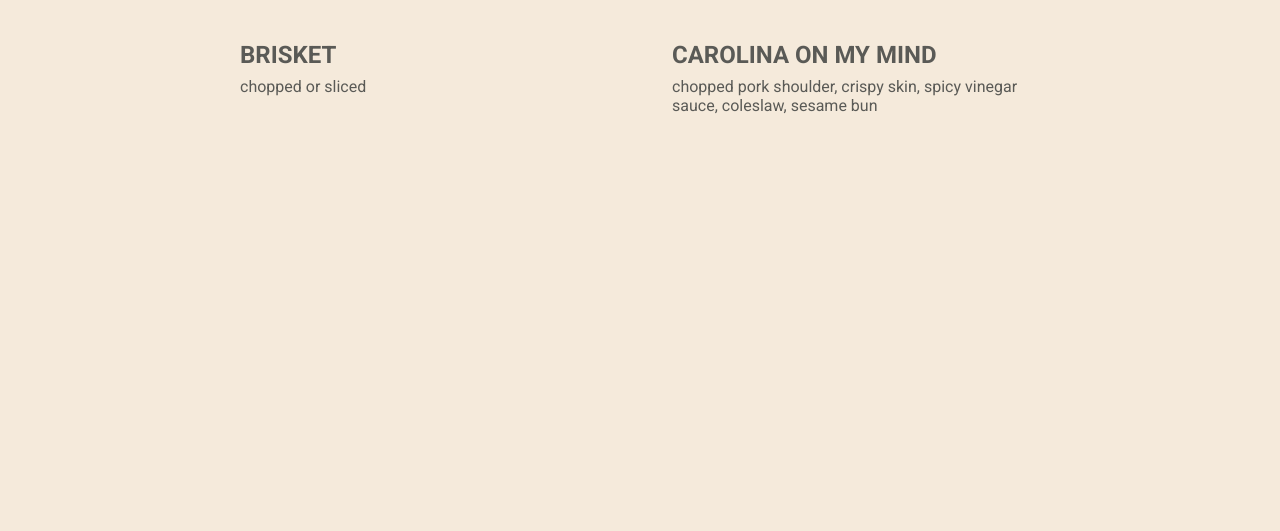
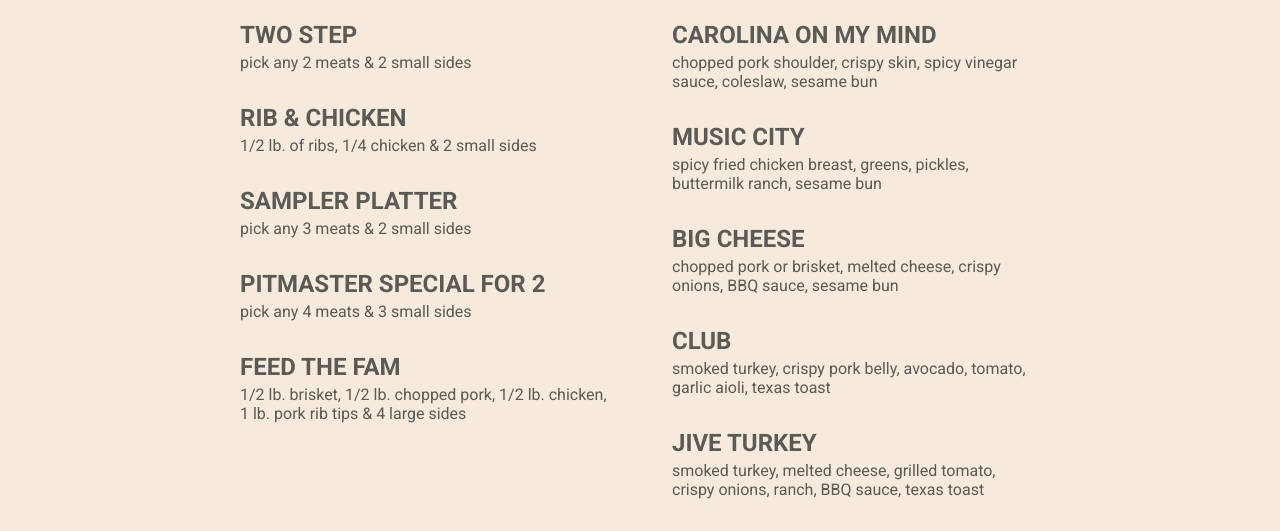
Before and after one commit to Nzha/restaurant-page, a website built with webpack: page dist/index.html in a window 1280 px wide. Both pictures are taken after a click on the link "Menu". Shown: the part 286-817 px from the top of the page. Built offline with nearby package versions, Linux system fonts and the light colour scheme.

Commit message:
Add menu items

```diff
--- a/src/menu.js
+++ b/src/menu.js
@@ -33,14 +33,34 @@ function loadMenu() {
     leftColumn.classList.add('left-column');
     menu.appendChild(leftColumn);
 
-    // const menuCategory = document.createElement('div');
-    // menuCategory.classList.add('menu-category');
-    // leftColumn.appendChild(menuCategory);
-
     leftColumn.appendChild(
         createMenuItem(
-            'BRISKET',
-            'chopped or sliced'
+            'TWO STEP',
+            'pick any 2 meats & 2 small sides'
+        )
+    )
+    leftColumn.appendChild(
+        createMenuItem(
+            'RIB & CHICKEN',
+            '1/2 lb. of ribs, 1/4 chicken & 2 small sides'
+        )
+    )
+    leftColumn.appendChild(
+        createMenuItem(
+            'SAMPLER PLATTER',
+            'pick any 3 meats & 2 small sides'
+        )
+    )
+    leftColumn.appendChild(
+        createMenuItem(
+            'PITMASTER SPECIAL FOR 2',
+            'pick any 4 meats & 3 small sides'
+        )
+    )
+    leftColumn.appendChild(
+        createMenuItem(
+            'FEED THE FAM',
+            '1/2 lb. brisket, 1/2 lb. chopped pork, 1/2 lb. chicken, 1 lb. pork rib tips & 4 large sides'
         )
     )
 
@@ -53,6 +73,30 @@ function loadMenu() {
         createMenuItem(
             'CAROLINA ON MY MIND',
             'chopped pork shoulder, crispy skin, spicy vinegar sauce, coleslaw, sesame bun'
+        )
+    )
+    rightColumn.appendChild(
+        createMenuItem(
+            'MUSIC CITY',
+            'spicy fried chicken breast, greens, pickles, buttermilk ranch, sesame bun'
+        )
+    )
+    rightColumn.appendChild(
+        createMenuItem(
+            'BIG CHEESE',
+            'chopped pork or brisket, melted cheese, crispy onions, BBQ sauce, sesame bun'
+        )
+    )
+    rightColumn.appendChild(
+        createMenuItem(
+            'CLUB',
+            'smoked turkey, crispy pork belly, avocado, tomato, garlic aioli, texas toast'
+        )
+    )
+    rightColumn.appendChild(
+        createMenuItem(
+            'JIVE TURKEY',
+            'smoked turkey, melted cheese, grilled tomato, crispy onions, ranch, BBQ sauce, texas toast'
         )
     )
 
--- a/src/style.css
+++ b/src/style.css
@@ -158,11 +158,11 @@ ul.menu {
 }
 
 .menu-content h2 {
-    margin-bottom: 0;
+    margin: 0;
 }
 
 .menu-content p {
-    margin-top: 0.5rem;
+    margin: 0.25rem 0 2rem 0;
 }
 
 /* MENU PAGE ENDS */
```
Also changed, not shown: dist/main.js, 1 other file.
